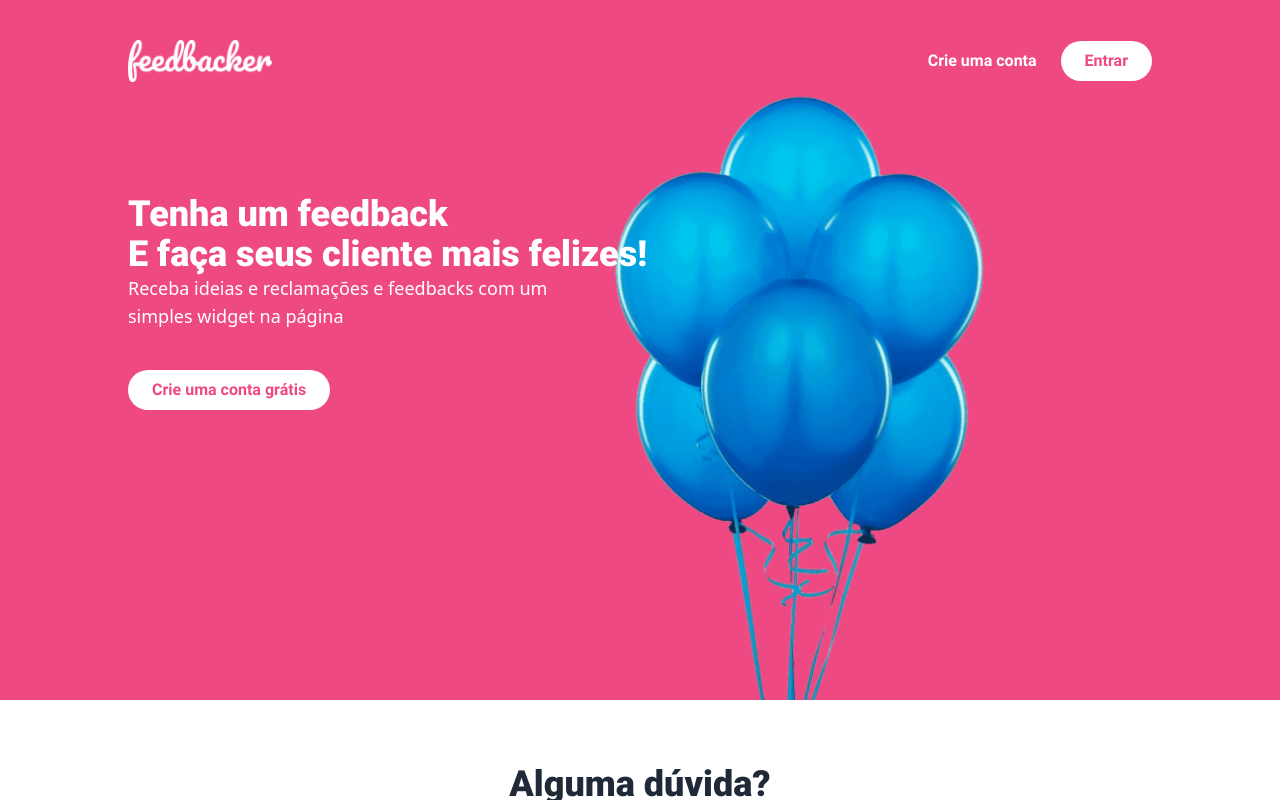
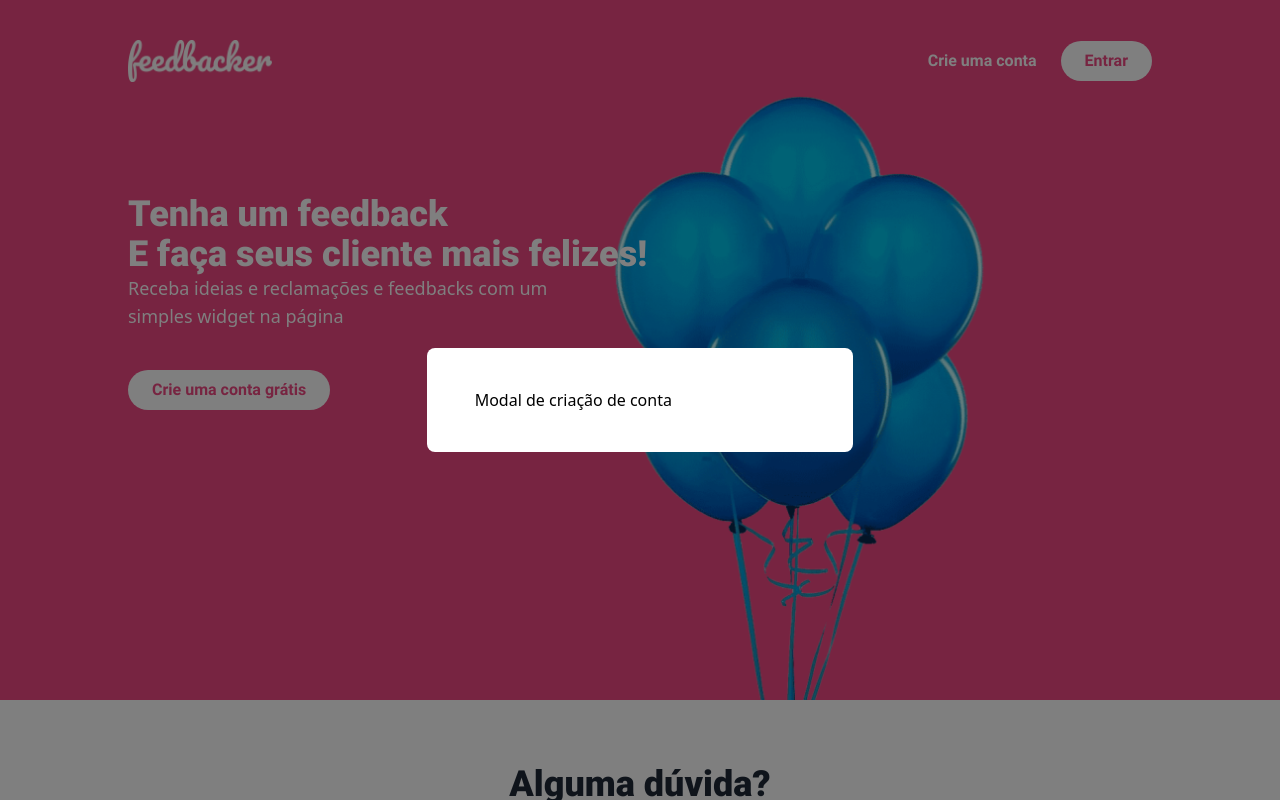
Before and after one commit to brian-izaki/vue-vueJSBrasil, a Vue app in the folder dashboard/: page / in a window 1280 px wide. Both pictures are taken after a click on the button "Crie uma conta". Shown: the top 800 px of the page. Built offline with nearby package versions, Linux system fonts and the light colour scheme.

Commit message:
criado modal

```diff
--- a/dashboard/package.json
+++ b/dashboard/package.json
@@ -3,7 +3,7 @@
   "version": "0.1.0",
   "private": true,
   "scripts": {
-    "serve": "vue-cli-service serve",
+    "serve": "vue-cli-service lint && vue-cli-service serve",
     "build": "vue-cli-service build",
     "test:unit": "vue-cli-service test:unit",
     "test:e2e": "vue-cli-service test:e2e",
@@ -12,6 +12,7 @@
   "dependencies": {
     "animate.css": "^4.1.1",
     "core-js": "^3.6.5",
+    "tiny-emitter": "^2.1.0",
     "vue": "^3.0.0",
     "vue-router": "^4.0.0-0"
   },
--- a/dashboard/postcss.config.js
+++ b/dashboard/postcss.config.js
@@ -1,6 +1,6 @@
 module.exports = {
   plugins: {
     tailwindcss: {},
-    autoprefixer: {},
+    autoprefixer: {}
   }
 }
--- a/dashboard/src/App.vue
+++ b/dashboard/src/App.vue
@@ -1,3 +1,14 @@
 <template>
   <router-view />
+  <modal-factory />
 </template>
+
+<script>
+import ModalFactory from './components/ModalFactory'
+export default {
+
+  components: {
+    ModalFactory
+  }
+}
+</script>
--- /dev/null
+++ b/dashboard/src/components/ModalAccountCreate/index.vue
@@ -0,0 +1,9 @@
+<template>
+  <h1>Modal de criação de conta</h1>
+</template>
+
+<script>
+export default {
+
+}
+</script>
--- /dev/null
+++ b/dashboard/src/components/ModalFactory/index.vue
@@ -0,0 +1,90 @@
+// componente Factory de modal
+
+<template>
+  <teleport to="body">
+    <div
+      v-if="state.isActive"
+      class="
+        fixed
+        top-0
+        left-0
+        z-50
+        flex
+        items-center
+        justify-center
+        w-full
+        h-full
+        bg-black bg-opacity-50
+      "
+      @click="handleModalToggle({ status: false })"
+    >
+      <div @click.stop class="fixed mx-10" :class="state.width">
+        <div
+          class="
+            flex flex-col
+            overflow-hidden
+            bg-white
+            rounded-lg
+            animate__animated animate__fadeInDown animate__faster
+          "
+        >
+          <div class="flex flex-col px-12 py-10 bg-white">
+            <!-- Conhecido como is component -->
+            <component :is="state.component" />
+          </div>
+        </div>
+      </div>
+    </div>
+  </teleport>
+</template>
+
+<script>
+import { reactive } from '@vue/reactivity'
+import { defineAsyncComponent, onBeforeUnmount, onMounted } from '@vue/runtime-core'
+import useModal from '../../hooks/useModal'
+
+const ModalLogin = defineAsyncComponent(() => import('../ModalLogin'))
+const ModalAccountCreate = defineAsyncComponent(() => import('../ModalAccountCreate'))
+
+const DEFAULT_WIDTH = 'w-3/4 lg:w-1/3'
+
+export default {
+  components: {
+    ModalLogin,
+    ModalAccountCreate
+  },
+  setup () {
+    const modal = useModal()
+    const state = reactive({
+      isActive: false,
+      componente: {},
+      props: {},
+      width: DEFAULT_WIDTH
+    })
+
+    onMounted(() => {
+      modal.listen(handleModalToggle)
+    })
+
+    onBeforeUnmount(() => {
+      modal.off(handleModalToggle)
+    })
+
+    function handleModalToggle (payload) {
+      if (payload.status) {
+        state.component = payload.component
+        state.props = payload.props
+        state.width = payload.width ?? DEFAULT_WIDTH
+      } else {
+        state.component = {}
+        state.props = {}
+        state.width = DEFAULT_WIDTH
+      }
+
+      state.isActive = payload.status
+    }
+
+    return { state, handleModalToggle }
+  }
+}
+</script>
--- /dev/null
+++ b/dashboard/src/components/ModalLogin/index.vue
@@ -0,0 +1,9 @@
+<template>
+  <h1>Modal de login</h1>
+</template>
+
+<script>
+export default {
+
+}
+</script>
--- /dev/null
+++ b/dashboard/src/hooks/useModal.js
@@ -0,0 +1,28 @@
+import bus from '../utils/bus'
+
+const EVENT_NAME = 'modal:toggle'
+
+// função responsável por manipular eventos do modal (é utilizado como se fosse serviço mas na vdd é um evento)
+export default function useModal () {
+  // responsável por emitir o evento de abrir o modal
+  function open (payload = {}) {
+    // payload vem do objeto de argumento quando utiliza o useModal em um componente
+    bus.emit(EVENT_NAME, { status: true, ...payload })
+  }
+
+  function close (payload = {}) {
+    bus.emit(EVENT_NAME, { status: false, ...payload })
+  }
+
+  function listen (fn) {
+    bus.on(EVENT_NAME, fn)
+  }
+
+  function off (fn) {
+    bus.off(EVENT_NAME, fn)
+  }
+
+  // listen: para saber ficar vendo quem utiliza o serviço (na vdd ouve eventos indiretamente)
+  // off: por lidar com eventos precisa ser encerrado para não ter memory leak
+  return { open, close, listen, off }
+}
--- /dev/null
+++ b/dashboard/src/utils/bus.js
@@ -0,0 +1,3 @@
+import Emitter from 'tiny-emitter'
+
+export default new Emitter()
--- a/dashboard/src/views/Home/CustomHeader.vue
+++ b/dashboard/src/views/Home/CustomHeader.vue
@@ -8,10 +8,10 @@
         </div>
 
         <div class="flex">
-          <button class="px-6 py-2 font-bold rounded-full text-white focus:outline-none">
+          <button @click="emit('create-account')" class="px-6 py-2 font-bold rounded-full text-white focus:outline-none">
             Crie uma conta
           </button>
-          <button class="px-6 py-2 font-bold bg-white rounded-full text-brand-main focus:outline-none">
+          <button @click="emit('login')" class="px-6 py-2 font-bold bg-white rounded-full text-brand-main focus:outline-none">
             Entrar
           </button>
         </div>
@@ -42,7 +42,9 @@
 
 <script>
 export default {
-
+  setup (_, { emit }) {
+    return { emit }
+  }
 }
 </script>
 
--- a/dashboard/src/views/Home/index.vue
+++ b/dashboard/src/views/Home/index.vue
@@ -1,8 +1,10 @@
 <template>
-  <custom-header @create-account="handleAcconuntCreate" @login="handleLogin" />
-  <contact />
-  <div class="flex justify-center py-10 bg-brand-gray">
-    <p class="font-medium text-center text-gray-800">Feedbacker &copy; 2021</p>
+  <div>
+    <custom-header @create-account="handleAcconuntCreate" @login="handleLogin" />
+    <contact />
+    <div class="flex justify-center py-10 bg-brand-gray">
+      <p class="font-medium text-center text-gray-800">Feedbacker &copy; 2021</p>
+    </div>
   </div>
 </template>
 
@@ -11,11 +13,13 @@ import CustomHeader from './CustomHeader.vue'
 import Contact from './Contact.vue'
 import { useRouter } from 'vue-router'
 import { onMounted } from '@vue/runtime-core'
+import useModal from '../../hooks/useModal'
 
 export default {
   components: { CustomHeader, Contact },
   setup () {
     const router = useRouter()
+    const modal = useModal()
 
     onMounted(() => {
       const token = window.localStorage.getItem('token')
@@ -24,9 +28,18 @@ export default {
       }
     })
 
-    function handleLogin () {}
+    function handleLogin () {
+      modal.open({
+        component: 'ModalLogin'
+      })
+    }
 
-    function handleAcconuntCreate () {}
+    function handleAcconuntCreate () {
+      modal.open({
+        component: 'ModalAccountCreate'
+        // poderia passar props para que carreguem dentro do modal
+      })
+    }
 
     return {
       handleLogin,
```
Also changed, not shown: 2 other files (tests, documents, lock files or other folders).
